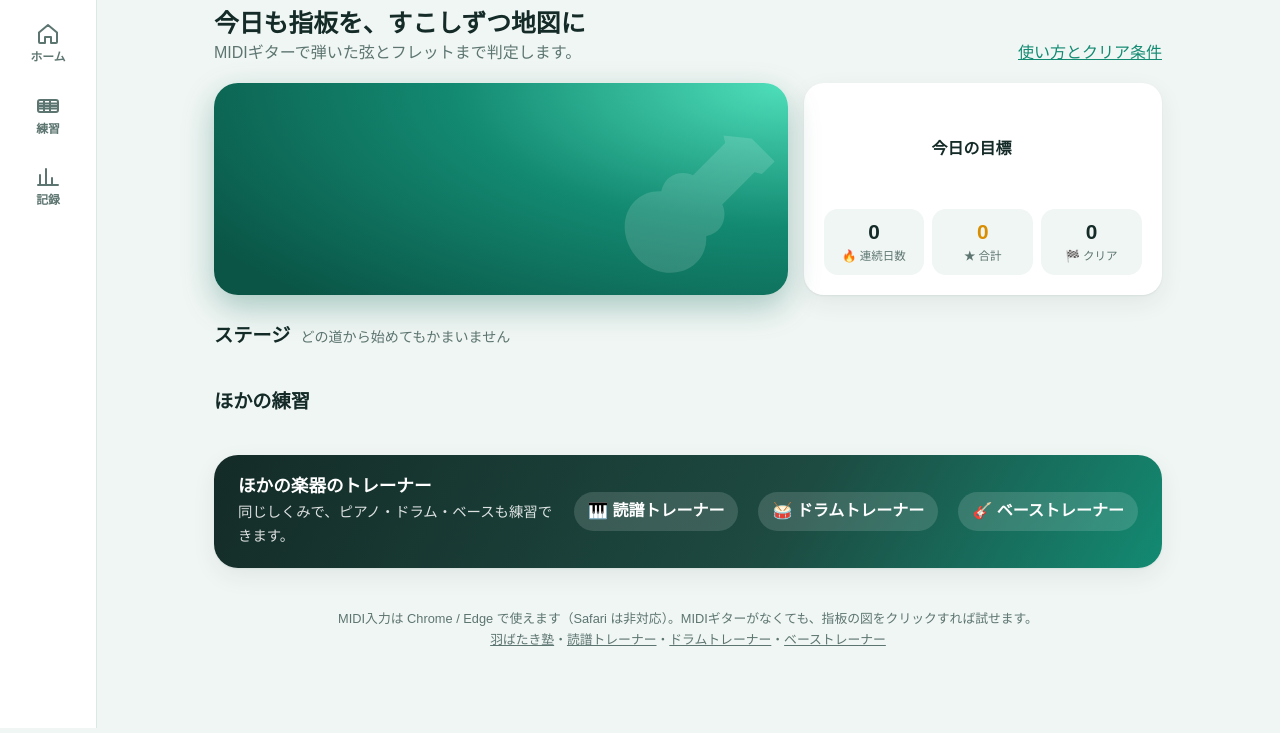
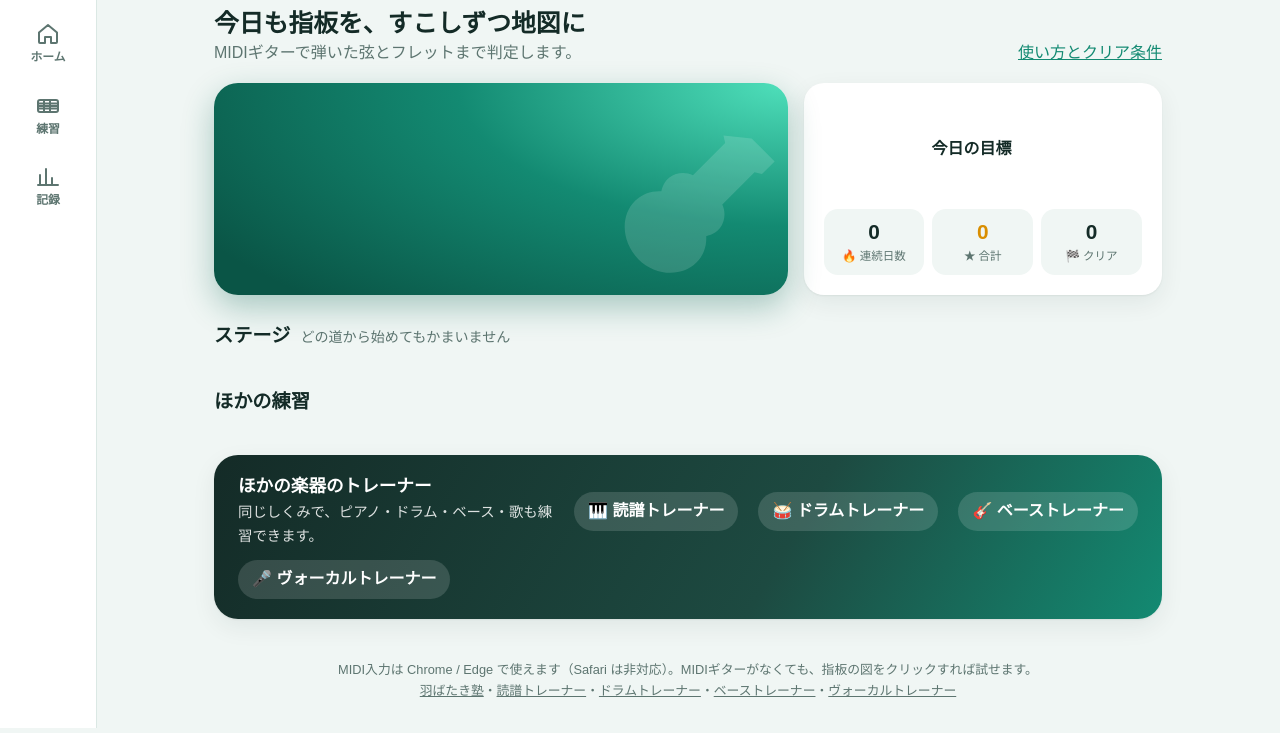
Before and after one commit to ruglerugle/guitar-trainer, a plain HTML site: page index.html in a window 1280 px wide. Shown: the part 72-805 px from the top of the page. Drawn offline with Linux system fonts and the light colour scheme; a script that the page names is missing; a web font is replaced by a local one.

Commit message:
feat: ヴォーカルトレーナーへのリンクを追加
Co-Authored-By: Claude Opus 5.5 <noreply@anthropic.com>

```diff
--- a/index.html
+++ b/index.html
@@ -461,10 +461,11 @@ dialog.sheet-dlg[open] { animation: sheetIn .28s ease-out; }
     <div id="extras" class="extras"></div>
 
     <div class="siblings">
-      <div><h2>ほかの楽器のトレーナー</h2><p>同じしくみで、ピアノ・ドラム・ベースも練習できます。</p></div>
+      <div><h2>ほかの楽器のトレーナー</h2><p>同じしくみで、ピアノ・ドラム・ベース・歌も練習できます。</p></div>
       <a href="https://piano-trainer.habatakijuku.com/">🎹 読譜トレーナー</a>
       <a href="https://drum-trainer.habatakijuku.com/">🥁 ドラムトレーナー</a>
       <a href="https://bass-trainer.habatakijuku.com/">🎸 ベーストレーナー</a>
+      <a href="https://vocal-trainer.habatakijuku.com/">🎤 ヴォーカルトレーナー</a>
     </div>
   </div>
 </section>
@@ -526,7 +527,7 @@ dialog.sheet-dlg[open] { animation: sheetIn .28s ease-out; }
   </div>
 </section>
 
-<footer>MIDI入力は Chrome / Edge で使えます（Safari は非対応）。MIDIギターがなくても、指板の図をクリックすれば試せます。<br><a href="https://habatakijuku.com/">羽ばたき塾</a>・<a href="https://piano-trainer.habatakijuku.com/">読譜トレーナー</a>・<a href="https://drum-trainer.habatakijuku.com/">ドラムトレーナー</a>・<a href="https://bass-trainer.habatakijuku.com/">ベーストレーナー</a></footer>
+<footer>MIDI入力は Chrome / Edge で使えます（Safari は非対応）。MIDIギターがなくても、指板の図をクリックすれば試せます。<br><a href="https://habatakijuku.com/">羽ばたき塾</a>・<a href="https://piano-trainer.habatakijuku.com/">読譜トレーナー</a>・<a href="https://drum-trainer.habatakijuku.com/">ドラムトレーナー</a>・<a href="https://bass-trainer.habatakijuku.com/">ベーストレーナー</a>・<a href="https://vocal-trainer.habatakijuku.com/">ヴォーカルトレーナー</a></footer>
 
 <!-- 設定 -->
 <dialog id="settingsDlg" class="sheet-dlg" aria-labelledby="settingsTitle">
```
